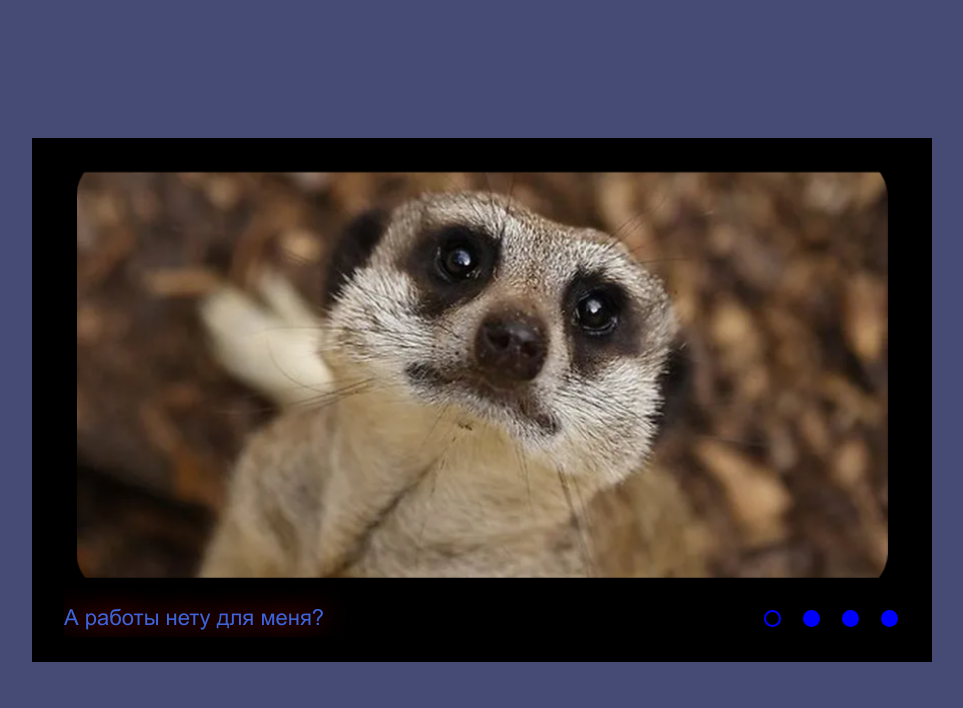
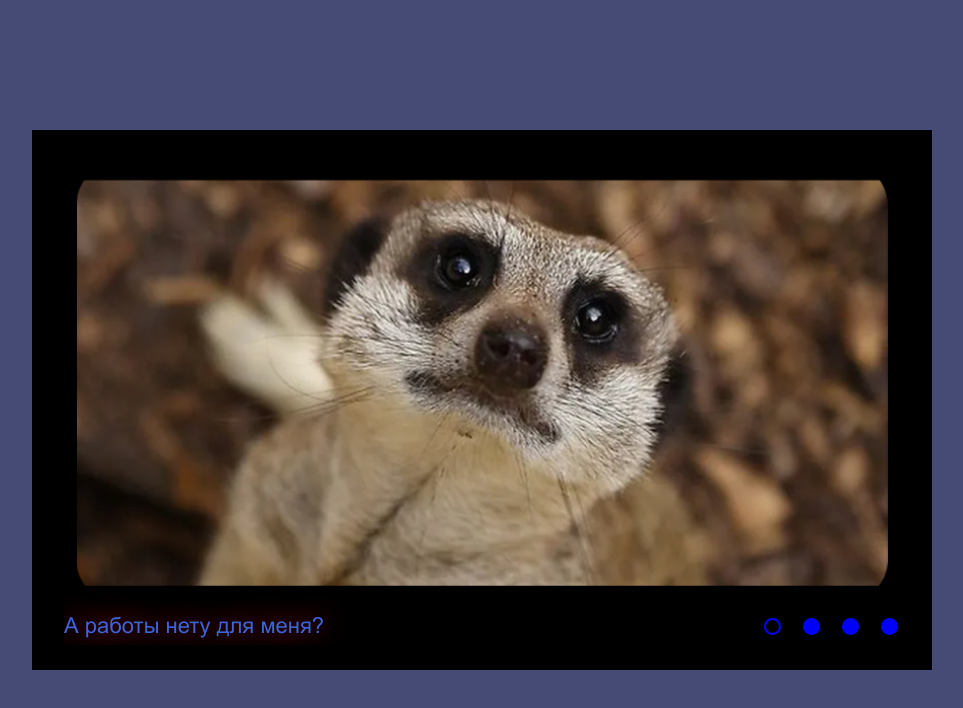
Before and after one commit to kybikn/cssMemSlider, a plain HTML site: page index.html in a window 1280 px wide. Shown: the whole page, without its empty margins (158-1121 px from the left). Drawn offline with Linux system fonts and the light colour scheme.

Commit message:
fix: change dots area position (Monday, May 16, 2022 22:50:00 PM)

```diff
--- a/style.css
+++ b/style.css
@@ -152,7 +152,6 @@ body {
 
 span:hover {
   text-transform: uppercase;
-  /* transition: 0.3s; */
   animation: up 0.2s;
   color: rgb(240, 45, 197);
 }
@@ -164,7 +163,6 @@ span:hover {
 }
 
 input {
-  position: absolute;
   visibility: hidden;
 }
 
@@ -198,7 +196,6 @@ input {
 }
 
 .bar {
-  position: relative;
   width: 1.7rem;
   height: 1.7rem;
   cursor: pointer;
@@ -221,9 +218,11 @@ input {
 
 .area {
   content: "";
-  position: absolute;
-  width: 200%;
-  height: 200%;
+  display: inline-block;
+  margin-top: -50%;
+  margin-left: -50%;
+  width: 300%;
+  height: 300%;
 }
 
 #dot1:checked ~ .slider-box .controls .dot1 {
```
